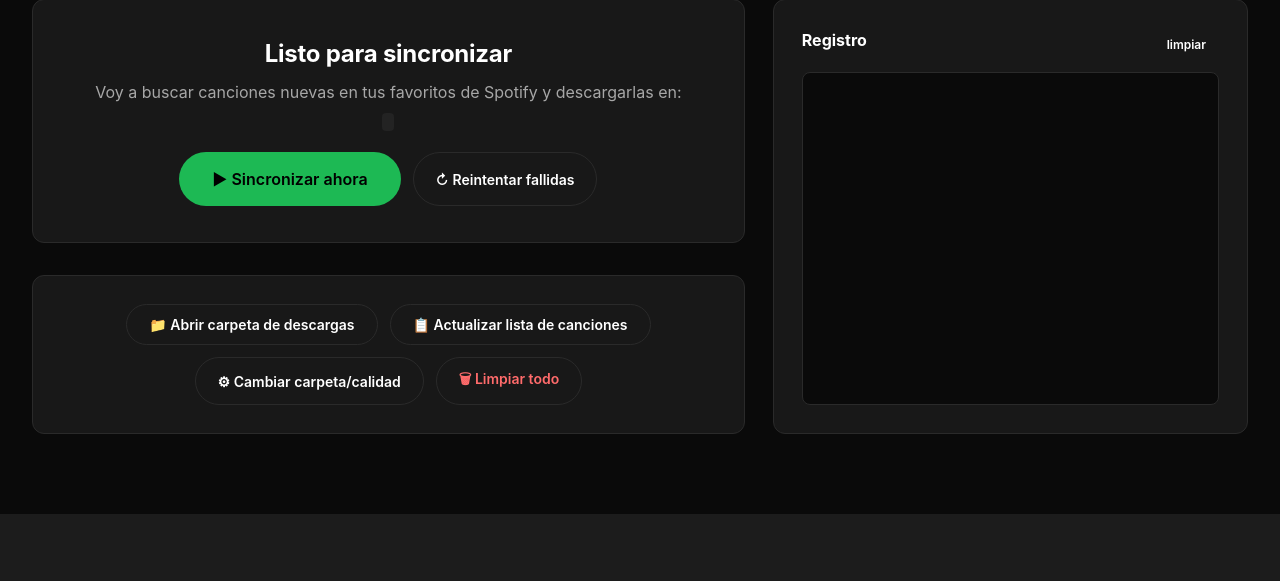
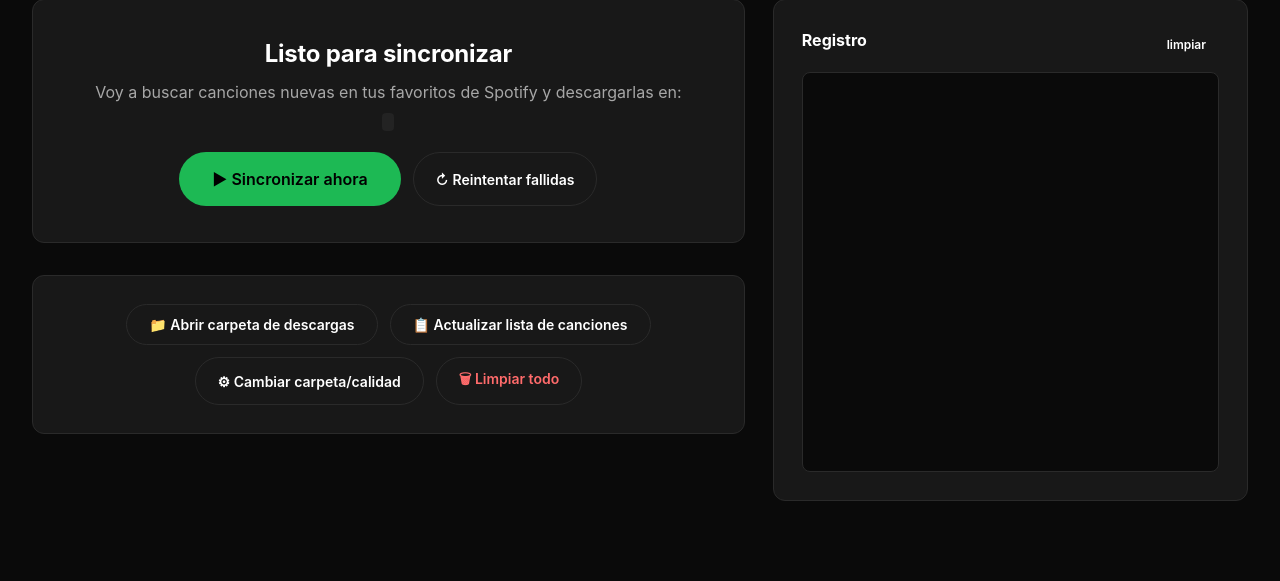
Before and after one commit to Duver0/mp3-downloader, a Flask app: template templates/dashboard.html in a window 1280 px wide. Shown: the part 311-892 px from the top of the page. Before the commit the page ends 825 px from the top, so only its background shows below. Run offline with Flask 3, Linux system fonts and the light colour scheme; the template is opened without the code that fills it, so the values that code supplies are empty.

Commit message:
fix: log height fixed, no growth with content
- Change .side-col .card .log from flex: 1 to height: 400px
- Add flex-shrink: 0 to prevent shrinking
- Log now has fixed height with scroll, doesn't grow

Log scroll behavior remains smooth.

Co-Authored-By: Claude Haiku 4.5 <noreply@anthropic.com>

```diff
--- a/static/style.css
+++ b/static/style.css
@@ -355,10 +355,10 @@ code {
 
 .side-col .card .log {
   margin-top: 12px;
-  flex: 1;
+  height: 400px;
   overflow-y: auto;
   scroll-behavior: smooth;
-  min-height: 200px;
+  flex-shrink: 0;
 }
 
 .log::-webkit-scrollbar {
```
